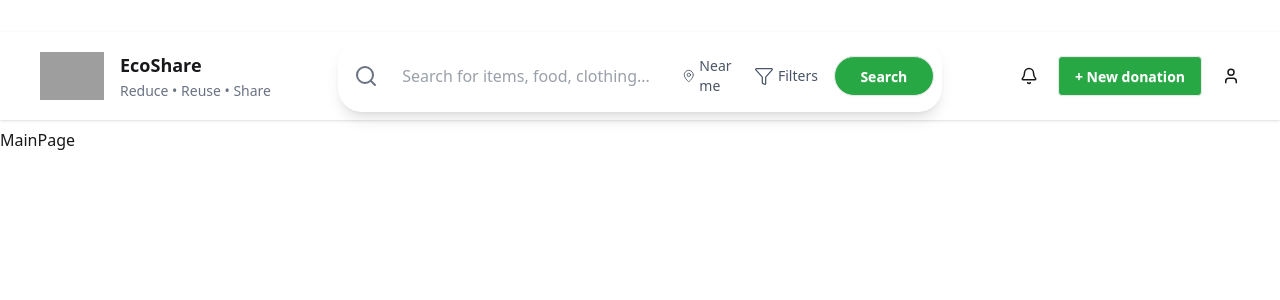
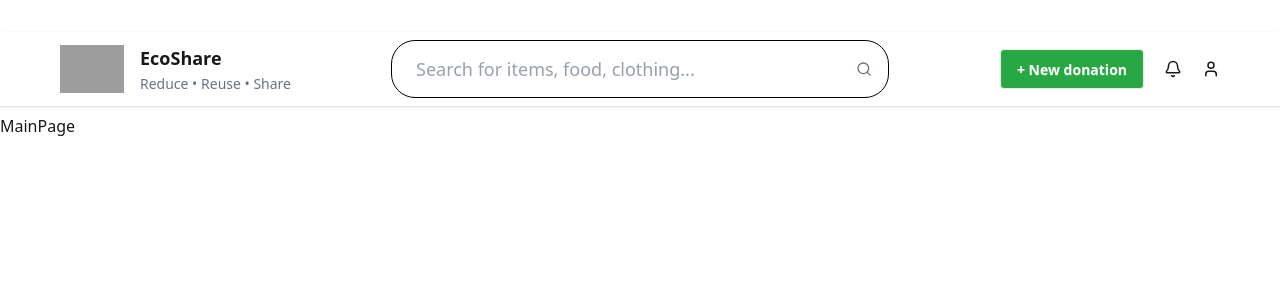
Before and after one commit to rfiguerac/ecoshare, a React (Vite) app: page / in a window 1280 px wide. Shown: the top 300 px of the page. Built offline with nearby package versions, Linux system fonts and the light colour scheme; grey boxes are pictures that could not be loaded.

Commit message:
ajustado el navbar para que no esconda el buscador en resoluciones pequeñas

```diff
--- a/src/components/Navbar.tsx
+++ b/src/components/Navbar.tsx
@@ -1,8 +1,8 @@
-import { Search, Bell, User, MapPin, Funnel } from 'lucide-react';
+import { Search, Bell, User, Plus } from 'lucide-react';
 export const Navbar = () => {
   return <>
-    <div className="navbar bg-base-100 shadow-sm lg:px-10">
-      <div className="navbar-start">
+    <div className="navbar bg-base-100 shadow-sm lg:px-15">
+      <div className="navbar-start w-[30%] sm:w-1/2">
         <div className="dropdown">
           <div tabIndex={0} role="button" className="btn btn-ghost lg:hidden">
             <svg xmlns="http://www.w3.org/2000/svg" className="h-5 w-5" fill="none" viewBox="0 0 24 24" stroke="currentColor"> <path strokeLinecap="round" strokeLinejoin="round" strokeWidth="2" d="M4 6h16M4 12h8m-8 6h16" /> </svg>
@@ -10,57 +10,39 @@ export const Navbar = () => {
           <ul
             tabIndex={0}
             className="menu menu-sm dropdown-content bg-base-100 rounded-box z-1 mt-3 w-52 p-2 shadow">
-            <li><a><Bell size={18}/> Notifications</a></li>
-            <li><a><User size={18}/>Profile</a></li>
-            <li><a>Saved</a></li>
+            <li className='sm:hidden'><a><Plus /> New donation</a></li>
+            <li><a><Bell size={18} /> Notifications</a></li>
+            <li><a><User size={18} />Profile</a></li>
           </ul>
         </div>
         <div className="flex-none">
-          <img src="src\assets\ecoshare-icon.png" width={50} alt="EcoShare logo"  className='w-8 md:w-12 lg:w-16'/>
+          <img src="src\assets\ecoshare-icon.png" alt="EcoShare logo" className='w-10 md:w-12 lg:w-16' />
         </div>
         <div className="flex-col items-start ml-4">
-          <a className="text-sm md:text-base lg:text-lg font-bold">EcoShare</a>
+          <a className="text-sm md:text-base lg:text-lg font-bold hidden lg:flex">EcoShare</a>
           <p className="text-sm text-gray-500 mt-0.5 hidden lg:block">Reduce • Reuse • Share</p>
         </div>
       </div>
-      <div className="navbar-center hidden lg:flex">
+      <div className="navbar-center">
 
-        <div className=" w-full max-w-4xl mx-auto">
-          <form action="" method="get" className="flex items-center w-full bg-white rounded-3xl shadow-lg p-2">
-
-            <div className="flex-shrink-0 p-2 text-gray-500">
-              <Search size={24} />
-            </div>
-
+        <div className="mx-auto">
+          <form action="" method="get" className="flex items-center bg-white border border-black rounded-3xl p-2">
             <input
               type="text"
               placeholder="Search for items, food, clothing..."
-              className="w-full h-10 px-4 text-gray-700 bg-transparent border-none focus:outline-none"
+              className=" md:w-sm xl:min-w-md 2xl:min-w-3xl h-5 lg:h-10 px-4 text-sm md:text-base lg:text-lg text-gray-700 bg-transparent border-none focus:outline-none "
             />
 
-            <div className="flex items-center p-2 text-gray-600 cursor-pointer hover:bg-gray-100 rounded-full transition-colors">
-              <MapPin strokeWidth={1.5} size={20} />
-              <span className="ml-1 text-sm font-medium hidden md:inline">Near me</span>
-            </div>
-
-            <div className="flex items-center p-2 text-gray-600 cursor-pointer hover:bg-gray-100 rounded-full transition-colors">
-              <Funnel strokeWidth={1.5} size={20} />
-              <span className="ml-1 text-sm font-medium hidden md:inline">Filters</span>
-            </div>
-
-            <input
-              type="submit"
-              value="Search"
-              className="btn ml-2 bg-[#28A745] text-white hover:bg-[#218838] rounded-full min-w-[100px] font-bold"
-            />
+            <button type="submit" className="flex-shrink-0 p-2 text-gray-500">
+              <Search size={16} />
+            </button>
           </form>
         </div>
-
       </div>
-      <div className="navbar-end gap-x-5">
-        <Bell size={18} className='hidden lg:block'/>
+      <div className="navbar-end gap-x-5 hidden sm:flex">
         <a className="btn btn-sm md:btn-md bg-[#28A745] text-white hover:bg-[#218838]"> + New donation</a>
-        <User size={18} className='hidden lg:block'/>
+        <Bell size={18} className='hidden lg:block' />
+        <User size={18} className='hidden lg:block' />
       </div>
     </div >
   </>
```
